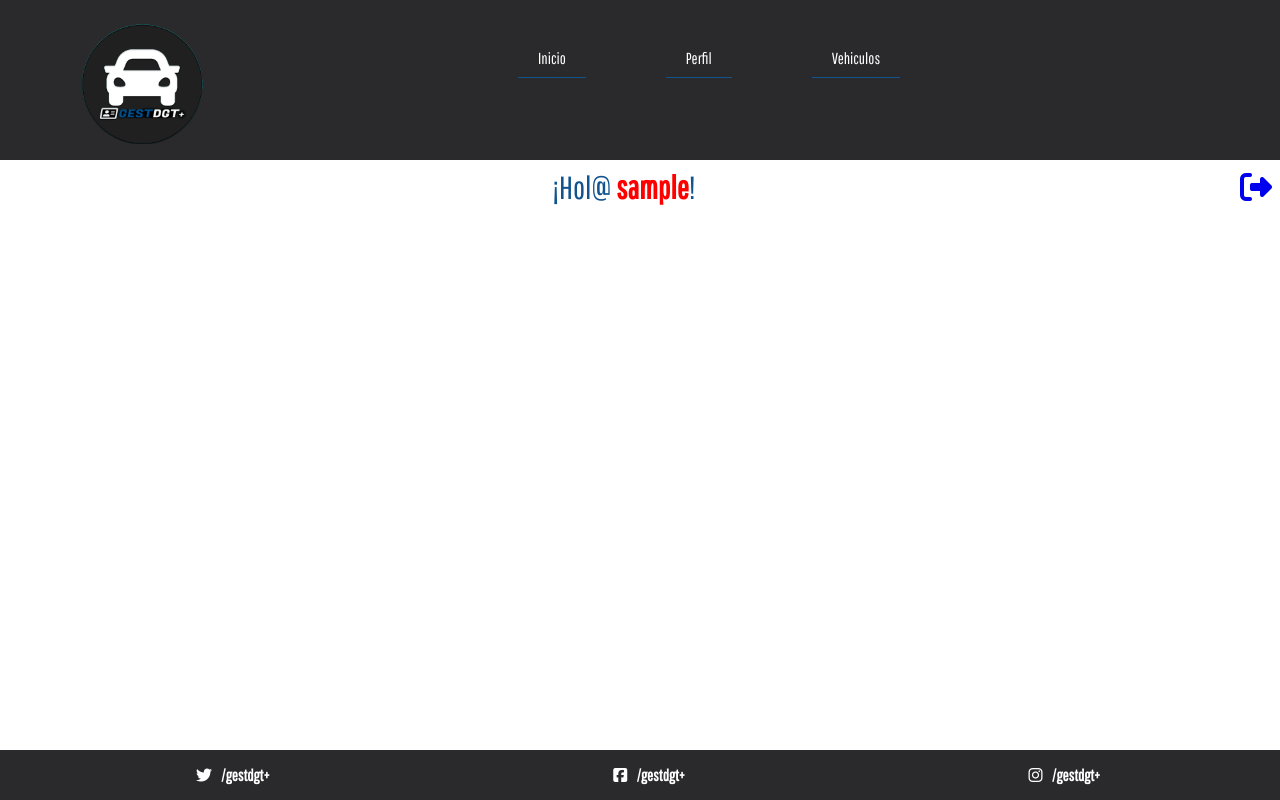
After one commit to rafacb98/gestDGT, a PHP site: page /gestDGT/vistas/conductor/perfil.php in a window 1280 px wide. The commit adds this page. Run offline with PHP 8.4, Linux system fonts and the light colour scheme; the visitor is signed in with stand-in values (Sample User, id 1); some libraries are stand-ins or nearby versions.

```diff
--- /dev/null
+++ b/css/estilosperfil.css
@@ -0,0 +1,459 @@
+/*--------------------------------------------------------------------------------------------------------------------------*/
+/*--------------------------------------------------------------------------------------------------------------------------*/
+
+/*-- CONTENIDO PARA MOVIL --*/
+/* Todo en general */
+*{
+  box-sizing:border-box;
+  margin:0;
+  padding:0;
+  font-family: 'Pathway Gothic One', sans-serif;
+}
+
+/* Encabezado */
+header{
+  display:flex;
+  flex-flow:row nowrap;
+  background-color:#2A2A2C;
+  padding:1em;
+}
+
+
+/* Menu hamburguesa*/
+.sidebar{
+  position:absolute;/*fixed*/
+  top:0;
+  left:-250px;
+  background:#2A2A2C;
+  width:250px;
+  height:100%;
+  transition: .3s;
+  z-index:1;
+  box-shadow: 0 0 1em black;
+}
+
+.active{
+  left:0;
+}
+
+.sidebar ul{
+  margin:0;
+  padding:20px 0;
+}
+
+.sidebar ul li{
+  list-style:none;
+}
+
+.sidebar ul li:hover{
+  background-color:#08518C;
+}
+
+.sidebar ul li a{
+  padding:10px 20px;
+  color:white;
+  display:block;
+  text-decoration:none;
+  border-bottom: 1px solid rgba(0,0,0,.2);
+}
+
+/* Botón de menu */
+.sidebarBtn{
+  position:absolute;
+  top:0;
+  right:-50px;
+  width:50px;
+  height:50px;
+  box-sizing:border-box;
+  cursor:pointer;
+  border: none;
+  outline:none;
+  background-color:transparent;
+  margin-top:22%;
+  z-index:1;
+}
+
+/* Las 3 rayas del menu de hamburguesa */
+.sidebarBtn span{
+  display:block;
+  width:35px;
+  height:3px;
+  background:#FFF;
+  position: absolute;
+  top:24px;
+  transition:.3s;
+  margin-left:65%;
+}
+
+.sidebarBtn span:before
+{
+  content:'';
+  position:absolute;
+  top:-10px;
+  left:0;
+  width:100%;
+  height:3px;
+  background:#FFF;
+  transition:.3s;
+}
+
+.sidebarBtn span:after
+{
+  content:'';
+  position:absolute;
+  top:10px;
+  left:0;
+  width:100%;
+  height:3px;
+  background:#FFF;
+  transition:.3s;
+}
+
+
+header img {
+  height:18vh;
+  margin: 0 auto;
+  margin-left:auto;
+  margin-right:auto;
+}
+
+html {
+  min-height:100%;
+  position: relative;
+
+}
+
+h2 span{
+display:none;
+}
+
+.primero{
+
+  display:flex;
+  flex-direction: row;
+  flex-basis:100%;
+}
+
+.bienvenida{
+  font-size: 22px;
+  flex:1;
+  color:#11538C;
+}
+
+.usuario{
+  color:red;
+  font-weight: bold;
+}
+
+.cerrarsesion{
+  font-size: 22px;
+}
+
+#numeropuntos{
+  text-align: center;
+  color:black;
+  text-decoration: underline;
+  font-size: 25px;
+}
+
+
+
+/* Cuerpo */
+body {
+  display: flex;
+  flex-direction: column;
+  margin: 0;
+  min-height: 100vh;
+}
+
+main {
+  flex: 1;
+}
+
+h2{
+	text-align:center;
+	flex-basis:100%;
+	padding:1em;
+}
+
+h3{
+  text-align:center;
+	flex-basis:100%;
+}
+
+
+
+/* Articulos de página inicio, ventas y alquiler*/
+.especial{
+	display:flex;
+	flex-wrap:wrap;
+	flex-basis:25%;
+  flex-flow:column;
+  padding:1em;
+  font-weight:bold;
+  margin-top:0.5em;
+  height:100%;
+}
+
+main section .especial img{
+  width:100%;
+  height:100%;
+  max-width: 100%;
+  max-height: 100%;
+  padding:0.5em;
+
+}
+
+main section .especial p{
+  padding:0.5em;
+  text-align:justify;
+}
+
+
+
+
+
+
+
+
+/* Aside con la publicidad y noticias */
+aside{
+
+  padding:1em;
+  flex-basis:50%;
+ border:2px solid red;
+ margin-top:0.5em;
+
+}
+
+aside h2{
+
+  color:#11538C;
+
+}
+
+
+
+/* Pie de página */
+footer{
+  padding:1em;
+  text-align:center;
+  font-weight:bold;
+  background-color:#2A2A2C;
+
+  color:white;
+
+}
+
+
+
+
+
+footer ul{
+  list-style-type: none;
+
+  display:flex;
+  flex-wrap: wrap;
+  justify-content: center;
+}
+footer ul li{
+  margin-left:1em;
+}
+
+footer ul li span{
+  display:none;
+}
+
+
+
+
+
+#instagram,#twitter,#facebook{
+  color:white;
+}
+
+#a{
+  margin-top:auto;
+  margin-bottom:auto;
+}
+
+
+.categorias{
+  background-color: #2A2A2C;
+  display:flex;
+  flex-flow:column;
+  align-items: center;
+
+}
+
+
+section{
+  padding:0.5em;
+}
+
+
+/* Botón de subir hacia arriba */
+.botonsubir {
+  display:none;
+}
+
+
+/*--------------------------------------------------------------------------------------------------------------------------*/
+/*--------------------------------------------------------------------------------------------------------------------------*/
+
+/*-- CONTENIDO PARA TABLET --*/
+@media all and (min-width: 600px) {
+
+  section{
+    display:flex;
+    flex-wrap: wrap;
+  }
+
+  header img {
+    margin: 0 auto;
+  }
+
+
+  aside{
+    flex-grow:1.5;
+  }
+
+  .especial{
+    flex-basis: 100%;
+    flex-direction: row;
+  }
+
+  .especial p{
+    flex-basis:50%;
+  }
+  .especial img{
+    flex-basis:50%;
+    order:1;
+  }
+
+}
+
+/*--------------------------------------------------------------------------------------------------------------------------*/
+/*--------------------------------------------------------------------------------------------------------------------------*/
+
+
+/*-- CONTENIDO PARA ESCRITORIO --*/
+@media all and (min-width: 1000px) {
+  /* Encabezado */
+  header img{
+    margin-left:5%;
+    width: 10vw;
+    height:16vh;
+  }
+
+  header input, header label{
+    display:none
+  }
+
+
+  /* Menu horizontal grande */
+  .sidebar {
+    box-shadow: none;
+    margin-left:60%;
+    height:auto;
+    background-color:#2A2A2C;
+  }
+
+  .sidebar ul{
+    display:flex;
+    margin-top:0.9em;
+  }
+
+ .sidebar ul li{
+   margin-right:5em;
+   padding-top:0.3em;
+   border-bottom:1px solid #11538C;
+   padding-bottom:0;
+ }
+
+ .sidebar ul li a{
+   border:none;
+ }
+
+ .sidebarBtn{
+   display:none;
+ }
+
+.botonsubir {
+	display:none;
+	padding:20px;
+	background:#11538C;
+	font-size:20px;
+	color:#fff;
+	cursor:pointer;
+	position: fixed;
+	bottom:20px;
+  right:20px;
+  border-radius:2em;
+  z-index:1;
+}
+
+.bienvenida{
+  text-align: center;
+  font-size: 32px;
+}
+.cerrarsesion{
+  font-size: 32px;
+}
+.especial{
+
+  flex-basis:25%;
+  flex-direction: column;
+
+}
+
+.especial img{
+  order:-1;
+}
+
+#novedades{
+  width:50%;
+}
+
+aside{
+  order:1;
+ background-image:url("../img/logotipo3pngopacidad.png");
+ background-position: center;
+
+}
+
+h2 span{
+  display: inline;
+  margin-left:44.7%;
+}
+
+  /* Footer */
+  footer ul{
+    justify-content: space-around;
+  }
+
+  footer ul li span{
+    display:inline;
+  }
+
+
+  .fija {
+    position: fixed;
+    width: 100%;
+    z-index: 999;
+    background-color:rgba(42,42,44,0.9);
+
+  }
+
+  .fija2 {
+    position: fixed;
+    width: 50%;
+    z-index: 999;
+    background-color:rgba(42,42,44,0);
+
+
+  }
+}
+
+/*--------------------------------------------------------------------------------------------------------------------------*/
+/*--------------------------------------------------------------------------------------------------------------------------*/
--- a/vistas/conductor/inicio.php
+++ b/vistas/conductor/inicio.php
@@ -1,4 +1,5 @@
 <?php
+
 if (isset($_SESSION['usuario'])){
 	?>
 <!DOCTYPE html>
@@ -26,7 +27,7 @@ if (isset($_SESSION['usuario'])){
 		<div class="sidebar">
 			<ul>
 				<li><a href="index.php">Inicio</a></li>
-				<li><a href="perfil.html">Perfil</a></li>
+				<li><a href="vistas/conductor/perfil.php">Perfil</a></li>
 				<li><a href="vehiculos.html">Vehiculos</a></li>
 			</ul>
 			<button class="sidebarBtn"><span></span></button>
--- /dev/null
+++ b/vistas/conductor/perfil.php
@@ -0,0 +1,66 @@
+<?php
+session_name('gestdgt+');
+session_start();
+if (isset($_SESSION['usuario'])){
+
+	?>
+
+<!DOCTYPE html>
+<html lang="es">
+<head>
+	<title>Perfil | GestDGT+</title>
+	<meta http-equiv="Content-Type" content="text/html; charset=utf-8" />
+	<meta name="author" content="Rafael Carrillo Bonilla">
+	<meta name="description" content="GestDGT+">
+	<meta name="lang" content="es-ES" />
+	<meta name="viewport" content="width=device-width, initial-scale=1.0, maximum-scale=1.0, user-scalable=no" />
+	<link rel="stylesheet" type="text/css" href="../../css/estilosperfil.css">
+	<script src="https://kit.fontawesome.com/4a9d5317b6.js" crossorigin="anonymous"></script>
+	<link rel="icon" href="../../img/logotipo3png.png">
+	<link href="https://fonts.googleapis.com/css?family=Pathway+Gothic+One&display=swap" rel="stylesheet">
+	<script src='../../js/jquery-3.1.1.js'></script>
+
+</head>
+<body>
+
+	<header>
+		<div class="sidebar">
+			<ul>
+				<li><a href="../..">Inicio</a></li>
+				<li><a href="perfil.php">Perfil</a></li>
+				<li><a href="vehiculos.html">Vehiculos</a></li>
+			</ul>
+			<button class="sidebarBtn"><span></span></button>
+		</div>
+
+		<img src="../../img/logotipo3png.png" alt="logo" />
+	</header>
+
+	<main class="epico">
+		<span class="botonsubir"><i class="fas fa-arrow-up"></i></span>
+		<section>
+			<p class='primero'><span class='bienvenida'>¡Hol@ <span class='usuario'><?php echo $_SESSION['usuario'];?></span>!</span><a  href='../../cerrarsesion.php' class='cerrarsesion'><i class="fas fa-sign-out-alt"></i></a></p>
+
+
+
+
+
+		</section>
+	</main>
+
+	<footer>
+			<ul>
+				<li><i id="twitter" class="fab fa-twitter"></i><span>&nbsp;&nbsp;&nbsp;&nbsp;/gestdgt+</span></li>
+				<li><i id="facebook" class="fab fa-facebook-square"></i><span>&nbsp;&nbsp;&nbsp;&nbsp;/gestdgt+</span></li>
+				<li><i id="instagram" class="fab fa-instagram"></i><span>&nbsp;&nbsp;&nbsp;&nbsp;/gestdgt+</span></li>
+			</ul>
+	</footer>
+	<script src='js/script.js'></script>
+</body>
+</html>
+<?php
+}else{
+ 	 header('Location: ../error.php');
+	 die();
+}
+	 ?>
--- a/vistas/error.php
+++ b/vistas/error.php
@@ -14,7 +14,7 @@
     <script src='../js/jquery-3.1.1.js'></script>
 	<script type="text/javascript">
         function redireccionar(){
-            window.location.assign("index.php");
+            window.location="index.php";
         }
         setTimeout ("redireccionar()", 3500);
     </script>
```
